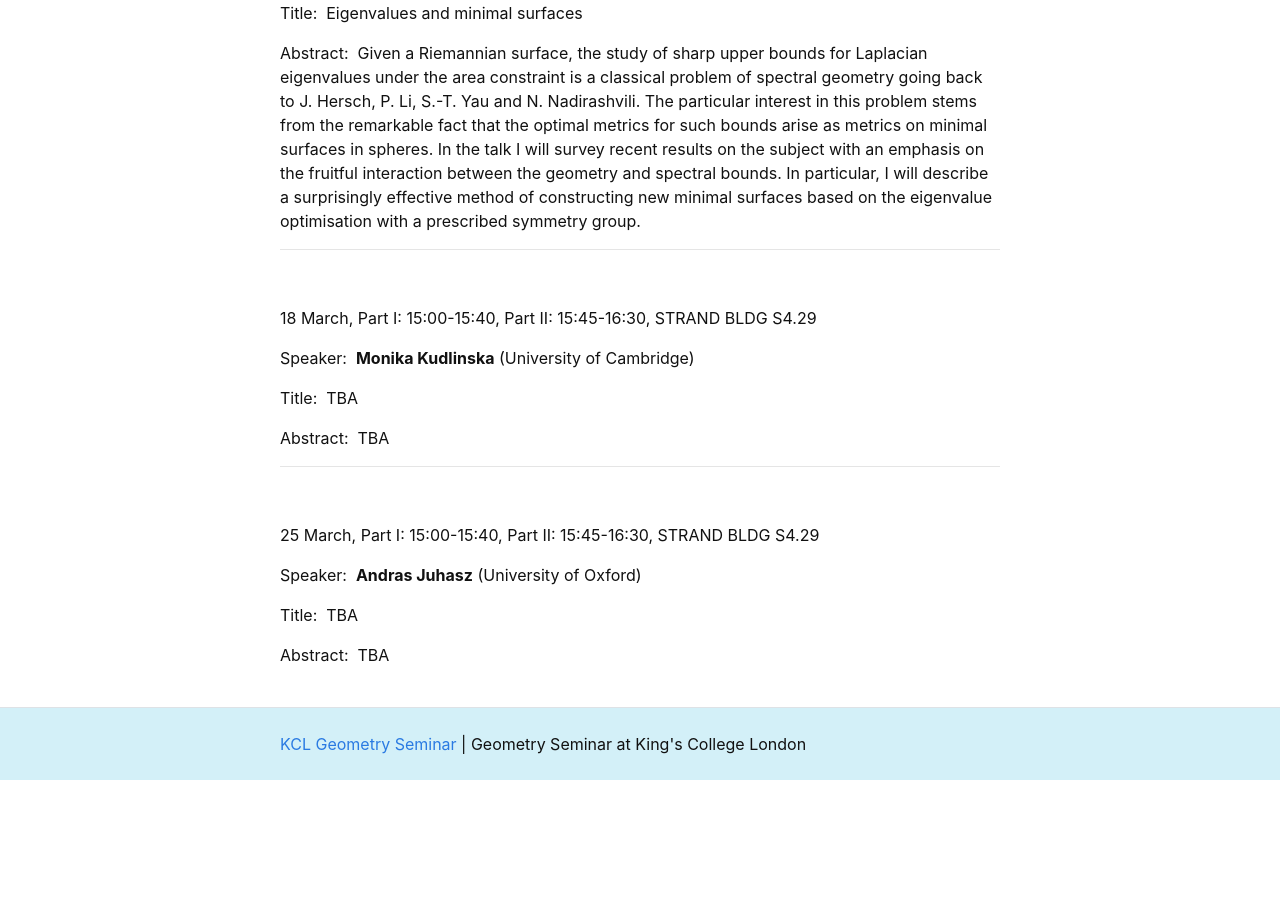
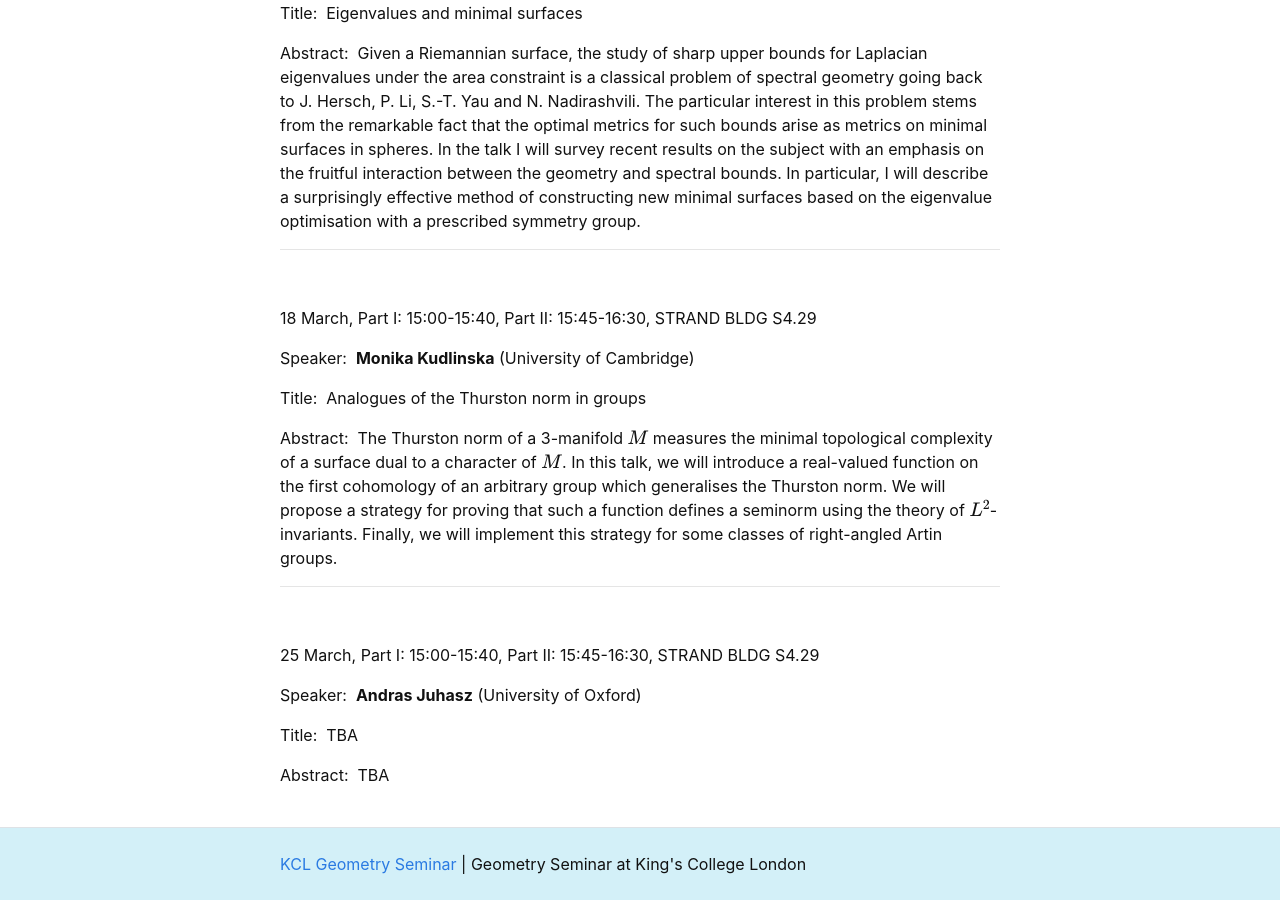
Before and after one commit to kcl-geometry-seminar/kcl-geometry-seminar.github.io, a Jekyll site: the page built from pages/index.md, in a window 1280 px wide and 900 px high, scrolled down 3351 px. Built offline with Jekyll 4.4.1, drawn with Linux system fonts in a browser that asks for light colours; formulas are drawn with MathJax 3; a script that is not in the unit is left out; before the commit the page ends 4131 px from its top, so only the background shows below that.

Commit message:
Update index.md
Updated Kudlinska's title and abstract.

```diff
--- a/pages/index.md
+++ b/pages/index.md
@@ -115,9 +115,9 @@ Abstract:&nbsp; Given a Riemannian surface, the study of sharp upper bounds for
 
 Speaker:&nbsp; **Monika Kudlinska** (University of Cambridge)
 
-Title:&nbsp; TBA
+Title:&nbsp; Analogues of the Thurston norm in groups
 
-Abstract:&nbsp; TBA
+Abstract:&nbsp; The Thurston norm of a 3-manifold $M$ measures the minimal topological complexity of a surface dual to a character of $M$. In this talk, we will introduce a real-valued function on the first cohomology of an arbitrary group which generalises the Thurston norm. We will propose a strategy for proving that such a function defines a seminorm using the theory of $L^2$-invariants. Finally, we will implement this strategy for some classes of right-angled Artin groups.
 
 ---------------------------------------------------------
 <br />
```
